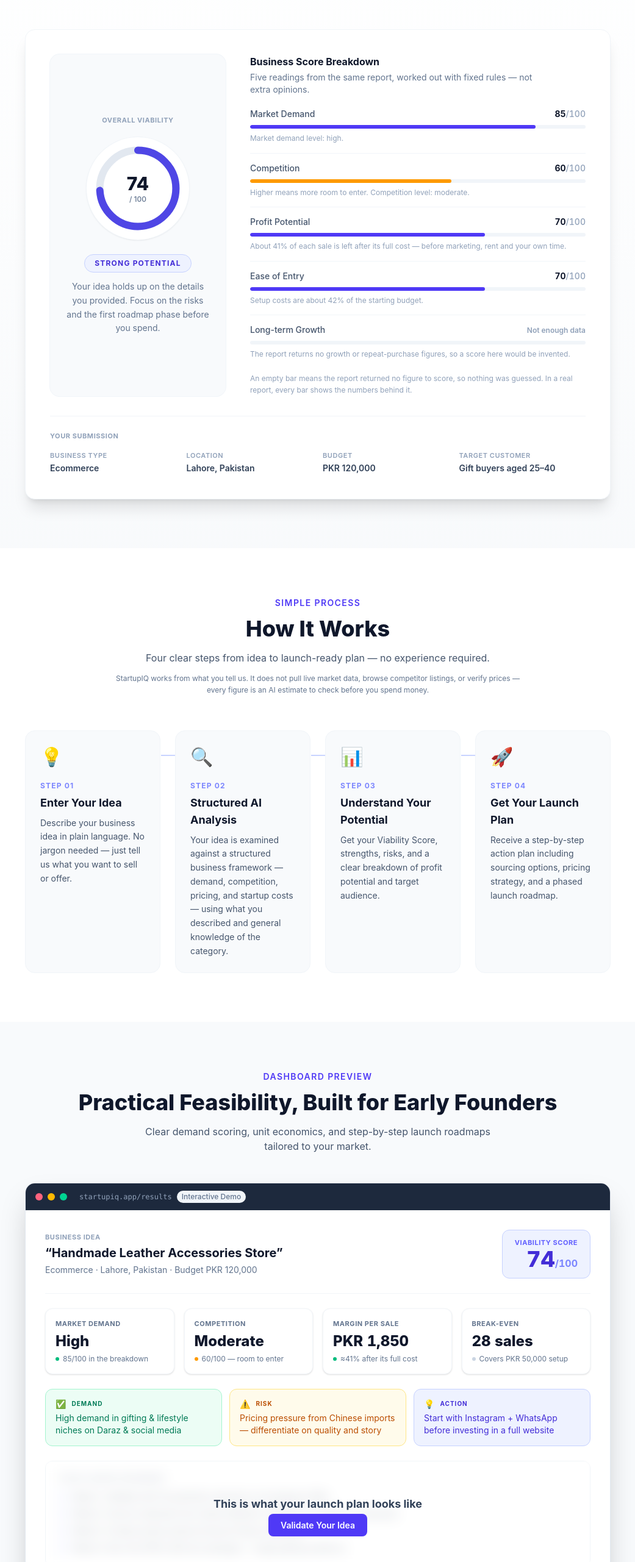
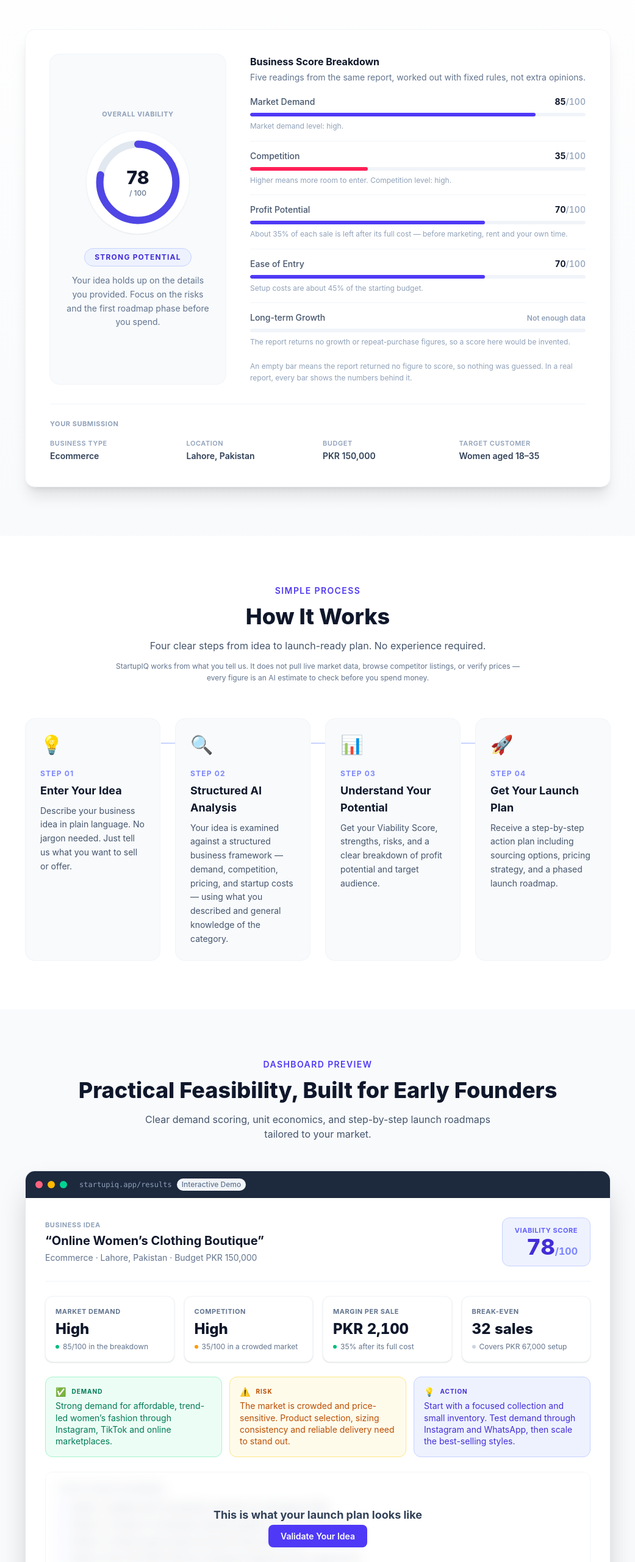
Before and after one commit to hanikagirdhari7/StartupIQ, a React (Vite) app: page / in a window 1280 px wide. Shown: the part 984-3546 px from the top of the page at 61% size, without its empty margins (119-1160 px from the left). Built offline with nearby package versions, Linux system fonts and the light colour scheme.

Commit message:
style: align landing page sample report

```diff
--- a/src/components/ClosingCTA.jsx
+++ b/src/components/ClosingCTA.jsx
@@ -10,9 +10,9 @@ export default function ClosingCTA() {
           Stop Guessing. Start Knowing.
         </h2>
         <p className="text-indigo-100 text-lg mb-9 leading-relaxed text-pretty">
-          Your next business could be your best one — but only if you validate it first.
-          Enter your idea and get a complete report — score, unit economics, risks and a launch
-          plan. It usually takes a minute or two.
+          Your next business could be your best one, but only if you validate it first. Enter your
+          idea to get a complete report with your score, unit economics, risks, and launch plan. It
+          usually takes a minute or two.
         </p>
 
         <div className="flex flex-col sm:flex-row items-center justify-center gap-3 sm:gap-4">
--- a/src/components/DashboardPreview.jsx
+++ b/src/components/DashboardPreview.jsx
@@ -66,16 +66,16 @@ export default function DashboardPreview() {
               <div className="min-w-0">
                 <p className="text-[11px] font-bold uppercase tracking-wider text-slate-400 mb-1">Business idea</p>
                 <h3 className="text-xl font-bold text-slate-900 leading-snug text-balance break-words">
-                  “Handmade Leather Accessories Store”
+                  “Online Women’s Clothing Boutique”
                 </h3>
                 <p className="text-sm text-slate-500 mt-1 break-words">
-                  Ecommerce · Lahore, Pakistan · Budget PKR 120,000
+                  Ecommerce · Lahore, Pakistan · Budget PKR 150,000
                 </p>
               </div>
               <div className="bg-indigo-50 border border-indigo-200 rounded-xl px-5 py-3 shrink-0 text-center sm:text-right">
                 <p className="text-[11px] text-indigo-500 font-bold uppercase tracking-wider">Viability Score</p>
                 <p className="text-4xl font-extrabold text-indigo-700 leading-none tabular-nums">
-                  74<span className="text-base font-bold text-indigo-400">/100</span>
+                  78<span className="text-base font-bold text-indigo-400">/100</span>
                 </p>
               </div>
             </div>
@@ -83,9 +83,9 @@ export default function DashboardPreview() {
             {/* Metric cards */}
             <div className="grid grid-cols-1 sm:grid-cols-2 lg:grid-cols-4 gap-4 mb-6">
               <MetricCard label="Market Demand" value="High" trend="85/100 in the breakdown" tone="emerald" />
-              <MetricCard label="Competition" value="Moderate" trend="60/100 — room to enter" tone="amber" />
-              <MetricCard label="Margin per Sale" value="PKR 1,850" trend="≈41% after its full cost" tone="emerald" />
-              <MetricCard label="Break-even" value="28 sales" trend="Covers PKR 50,000 setup" tone="slate" />
+              <MetricCard label="Competition" value="High" trend="35/100 in a crowded market" tone="amber" />
+              <MetricCard label="Margin per Sale" value="PKR 2,100" trend="35% after its full cost" tone="emerald" />
+              <MetricCard label="Break-even" value="32 sales" trend="Covers PKR 67,000 setup" tone="slate" />
             </div>
 
             {/* Insights */}
@@ -94,19 +94,19 @@ export default function DashboardPreview() {
                 icon="✅"
                 label="Demand"
                 type="strength"
-                text="High demand in gifting & lifestyle niches on Daraz & social media"
+                text="Strong demand for affordable, trend-led women’s fashion through Instagram, TikTok and online marketplaces."
               />
               <InsightRow
                 icon="⚠️"
                 label="Risk"
                 type="risk"
-                text="Pricing pressure from Chinese imports — differentiate on quality and story"
+                text="The market is crowded and price-sensitive. Product selection, sizing consistency and reliable delivery need to stand out."
               />
               <InsightRow
                 icon="💡"
                 label="Action"
                 type="tip"
-                text="Start with Instagram + WhatsApp before investing in a full website"
+                text="Start with a focused collection and small inventory. Test demand through Instagram and WhatsApp, then scale the best-selling styles."
               />
             </div>
 
@@ -115,7 +115,7 @@ export default function DashboardPreview() {
               <div className="blur-sm pointer-events-none select-none p-5">
                 <p className="text-xs font-bold text-slate-500 uppercase tracking-widest mb-3">Your Launch Roadmap</p>
                 <div className="space-y-2">
-                  {['Week 1: Validate with 10 potential customers via Instagram DMs', 'Week 2: Source materials from Liberty Market or Alibaba (3 suppliers compared)', 'Week 3: Create product photos & launch Daraz storefront', 'Week 4: Run first PKR 2,000 ad campaign — target gifting audience'].map(item => (
+                  {['Week 1: Validate with 10 potential customers via Instagram DMs', 'Week 2: Compare 3 wholesale clothing suppliers on price and sizing', 'Week 3: Create product photos & launch Daraz storefront', 'Week 4: Run first PKR 2,000 ad campaign targeting women aged 18–35'].map(item => (
                     <div key={item} className="flex items-center gap-2 text-sm text-slate-700">
                       <span className="w-4 h-4 rounded-full border-2 border-indigo-300 shrink-0" />
                       {item}
--- a/src/components/HowItWorks.jsx
+++ b/src/components/HowItWorks.jsx
@@ -4,7 +4,7 @@ const steps = [
     icon: '💡',
     title: 'Enter Your Idea',
     description:
-      'Describe your business idea in plain language. No jargon needed — just tell us what you want to sell or offer.',
+      'Describe your business idea in plain language. No jargon needed. Just tell us what you want to sell or offer.',
   },
   {
     number: '02',
@@ -37,7 +37,7 @@ export default function HowItWorks() {
           <p className="text-indigo-600 font-semibold text-sm uppercase tracking-widest mb-3">Simple Process</p>
           <h2 className="text-3xl sm:text-4xl font-extrabold text-slate-900 mb-4">How It Works</h2>
           <p className="text-slate-600 max-w-xl mx-auto">
-            Four clear steps from idea to launch-ready plan — no experience required.
+            Four clear steps from idea to launch-ready plan. No experience required.
           </p>
           <p className="text-xs text-slate-500 max-w-2xl mx-auto mt-3 leading-relaxed">
             StartupIQ works from what you tell us. It does not pull live market data, browse competitor
--- a/src/components/ScorePreview.jsx
+++ b/src/components/ScorePreview.jsx
@@ -64,24 +64,24 @@ function SubScore({ label, value, basis }) {
 }
 
 // Only values the real derivation rules can emit (see utils/subScores.js):
-// demand high=85, competition moderate=60, a 41% margin=70, setup at 42% of
+// demand high=85, competition high=35, a 35% margin=70, setup at 45% of
 // budget=70. Growth gets no returning figure, so it stays unscored.
 const SAMPLE_SCORES = [
   { label: 'Market Demand', value: 85, basis: 'Market demand level: high.' },
   {
     label: 'Competition',
-    value: 60,
-    basis: 'Higher means more room to enter. Competition level: moderate.',
+    value: 35,
+    basis: 'Higher means more room to enter. Competition level: high.',
   },
   {
     label: 'Profit Potential',
     value: 70,
-    basis: 'About 41% of each sale is left after its full cost — before marketing, rent and your own time.',
+    basis: 'About 35% of each sale is left after its full cost — before marketing, rent and your own time.',
   },
   {
     label: 'Ease of Entry',
     value: 70,
-    basis: 'Setup costs are about 42% of the starting budget.',
+    basis: 'Setup costs are about 45% of the starting budget.',
   },
   {
     label: 'Long-term Growth',
@@ -94,8 +94,8 @@ const SAMPLE_SCORES = [
 const SAMPLE_SUBMISSION = [
   { label: 'Business type', value: 'Ecommerce' },
   { label: 'Location', value: 'Lahore, Pakistan' },
-  { label: 'Budget', value: 'PKR 120,000' },
-  { label: 'Target customer', value: 'Gift buyers aged 25–40' },
+  { label: 'Budget', value: 'PKR 150,000' },
+  { label: 'Target customer', value: 'Women aged 18–35' },
 ]
 
 export default function ScorePreview() {
@@ -120,7 +120,7 @@ export default function ScorePreview() {
                 Overall viability
               </p>
               <div className="bg-white rounded-full p-2.5 sm:p-3 shadow-sm ring-1 ring-slate-100 flex items-center justify-center">
-                <ScoreMeter value={74} />
+                <ScoreMeter value={78} />
               </div>
               <span className="mt-6 inline-block bg-indigo-50 border border-indigo-200 text-indigo-700 px-4 py-1.5 rounded-full text-xs font-bold uppercase tracking-widest">
                 Strong Potential
@@ -135,7 +135,7 @@ export default function ScorePreview() {
             <div className="flex-1 min-w-0">
               <h3 className="text-base font-bold text-slate-900 mb-1">Business Score Breakdown</h3>
               <p className="text-sm text-slate-500 mb-5 text-pretty">
-                Five readings from the same report, worked out with fixed rules — not extra opinions.
+                Five readings from the same report, worked out with fixed rules, not extra opinions.
               </p>
               <ul className="divide-y divide-slate-100">
                 {SAMPLE_SCORES.map(row => (
```
